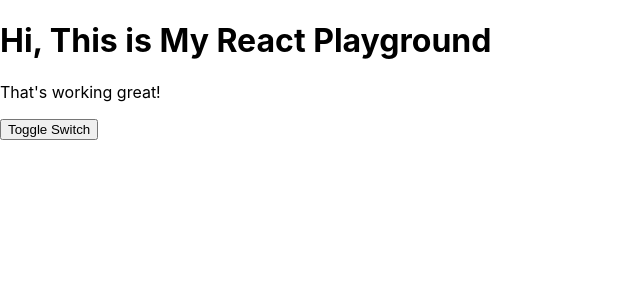
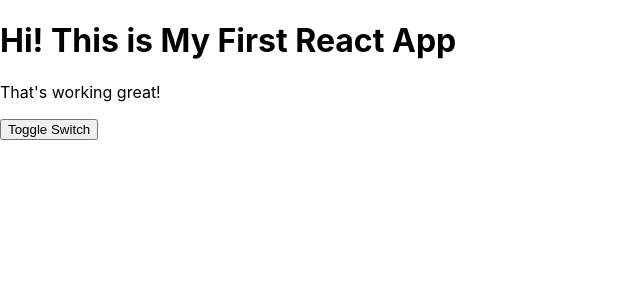
Before and after one commit to himanshu188/ReactJS-Playground, a React app: page / in a window 1280 px wide. Shown: the top 300 px of the page, without its empty margins (0-640 px from the left). Built offline with nearby package versions, Linux system fonts and the light colour scheme.

Commit message:
Component LifeCycle

```diff
--- a/src/components/Cockpit/Cockpit.js
+++ b/src/components/Cockpit/Cockpit.js
@@ -16,7 +16,7 @@
 
   return(
     <div className={classes.Cockpit}>
-      <h1>Hi, This is My React Playground</h1>
+      <h1>{props.title}</h1>
       <p className={assignedClasses.join(' ')}> That's working great!</p>
       <button
         className={btnClass}
--- a/src/components/Persons/Person/Person.js
+++ b/src/components/Persons/Person/Person.js
@@ -1,7 +1,9 @@
 import React from 'react';
 import classes from './Person.css';
 const person = (props) => {
+  console.log('[Person.js] rendering.....');
   return (
+
     <div className={classes.Person}>
       <p onClick={props.click}> I'm {props.name} and I'm {props.age} year old !</p>
       <p>{props.children}</p>
--- a/src/components/Persons/Persons.js
+++ b/src/components/Persons/Persons.js
@@ -1,7 +1,9 @@
 import React from 'react';
 import Person from './Person/Person'
-const persons = (props) =>
-  props.persons.map((person, index) => {
+const persons = (props) => {
+      console.log('[Persons.js] rendering....');
+  return props.persons.map((person, index) => {
+
       return <Person
         click={() => props.clicked(index)}
         name={person.name}
@@ -9,5 +11,5 @@
         key={index}
         changed ={(event) => props.changed(event, index)}/>
   })
-
+}
   export default persons;
--- a/src/containers/App.js
+++ b/src/containers/App.js
@@ -5,7 +5,10 @@
 // import Person from '../components/Persons/Person/Person';
 import Persons from '../components/Persons/Persons'
 class App extends Component{
-
+  constructor(props){
+    super(props);
+    console.log('[App.js] constructor');
+  }
   state = {
     persons: [
       { name: 'himanshu', age:23},
@@ -13,7 +16,14 @@
     ],
     showPersons: false
   }
+  static getDerivedStateFromProps(props, state){
+    console.log('[App.js] getDerivedStateFromProps');
+    return state;
+  }
 
+  componentDidMount(){
+    console.log('[App.js] componentDidMount');
+  }
   // const [ otherState, setOtherState] = useState('any value');
   deletePersonHandler = (personIndex) => {
       const persons = this.state.persons.slice();
@@ -40,7 +50,7 @@
       this.setState({showPersons: !doesShow});
   }
   render(){
-
+    console.log('[App.js] render');
     // React.createElement('div', null, React.createElement('h1', null, 'Hi, This is my First React App'))
     let persons = null;
     if(this.state.showPersons)
@@ -52,7 +62,9 @@
     }
     return (
         <div className={classes.App}>
-            <Cockpit showPersons={this.state.showPersons}
+            <Cockpit
+                title = {this.props.appTitle}
+                showPersons={this.state.showPersons}
                 persons = {this.state.persons}
                 clicked = {this.togglePersonHandler}/>
             {persons}
--- a/src/index.js
+++ b/src/index.js
@@ -4,7 +4,7 @@
 import App from './containers/App';
 import * as serviceWorker from './serviceWorker';
 
-ReactDOM.render(<App />, document.getElementById('root'));
+ReactDOM.render(<App appTitle="Hi! This is My First React App"/>, document.getElementById('root'));
 
 // If you want your app to work offline and load faster, you can change
 // unregister() to register() below. Note this comes with some pitfalls.
```
